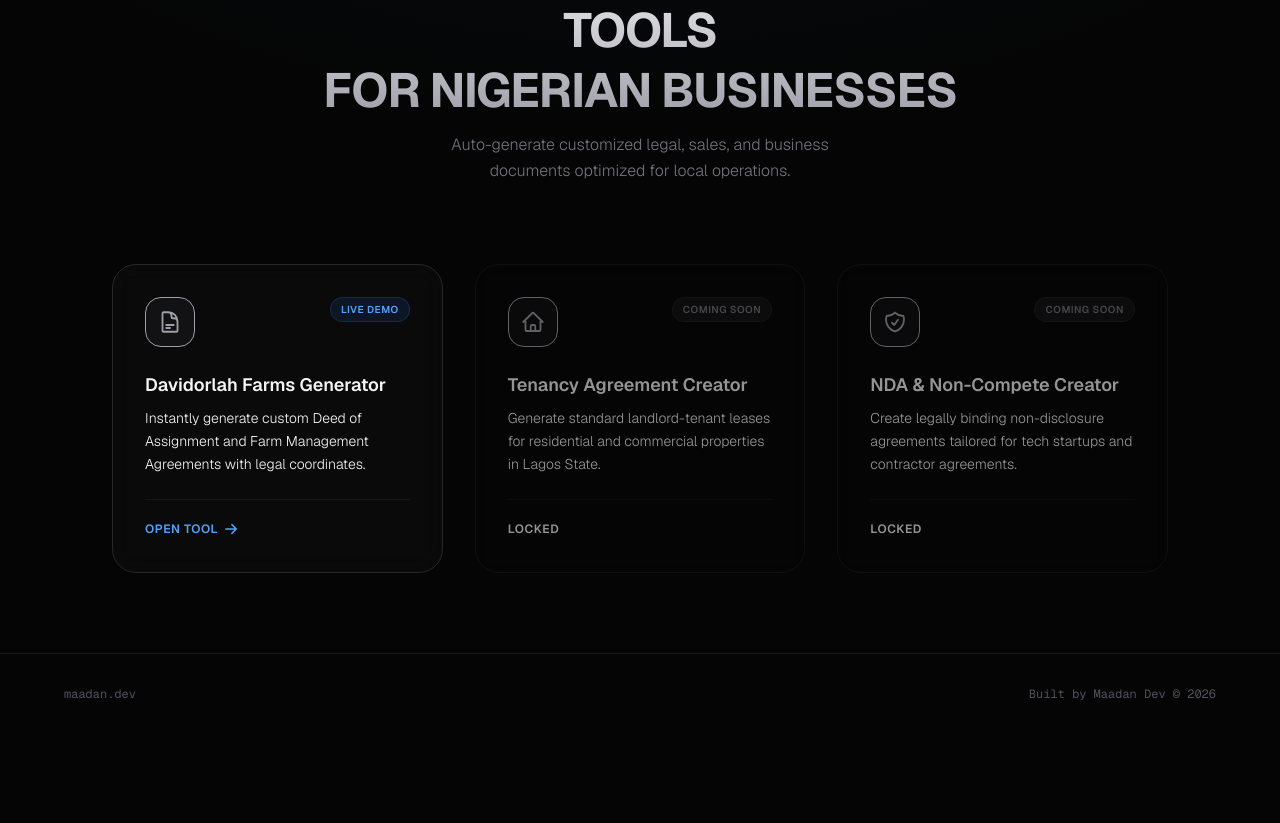
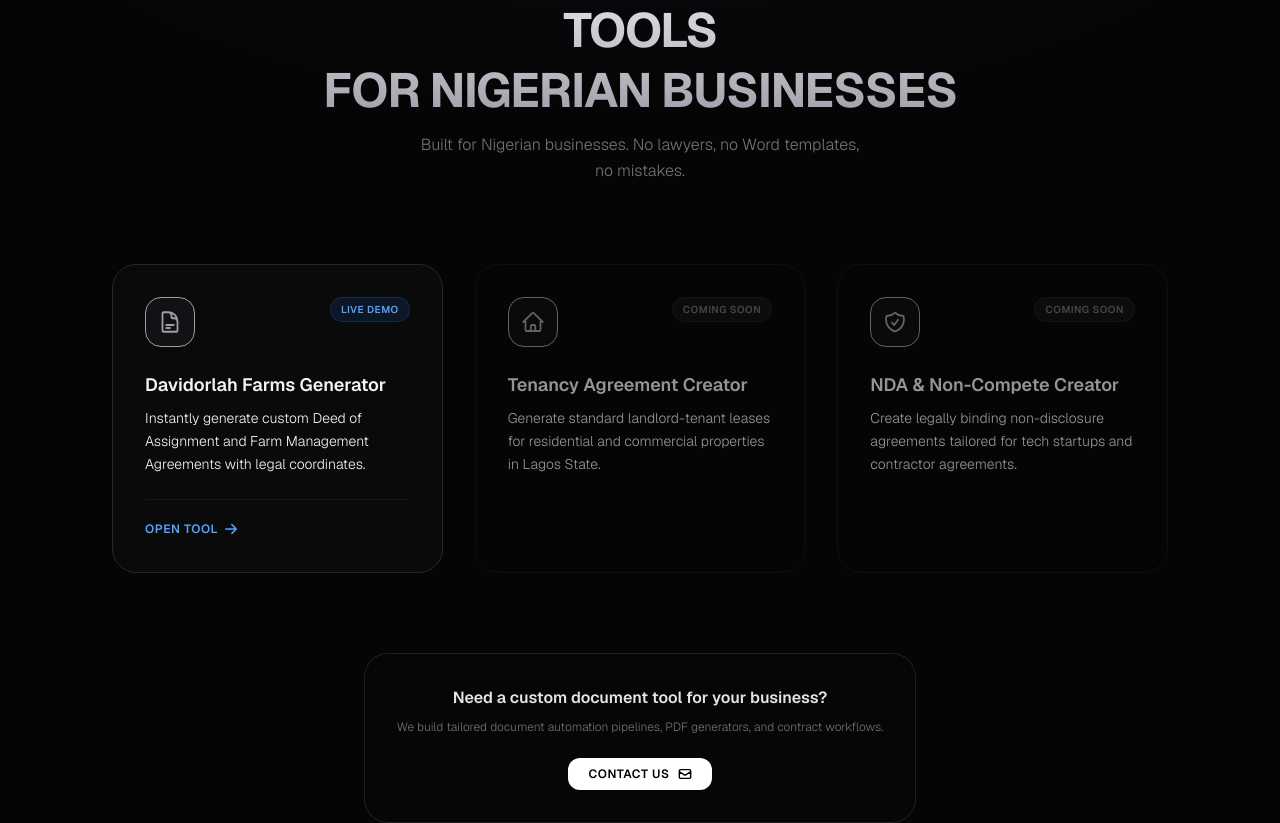
Before and after one commit to maadan-dev/maadan-tools, a Next.js app: page / in a window 1280 px wide. Shown: the part 200-1023 px from the top of the page. Before the commit the page ends 934 px from the top, so only its background shows below. Built offline with nearby package versions, Linux system fonts and the light colour scheme.

Commit message:
design: polish copywriting, simplify coming-soon card layouts, and add business CTA

```diff
--- a/app/page.tsx
+++ b/app/page.tsx
@@ -54,20 +54,16 @@ function ToolCard({ title, description, badge, href, icon }: ToolCardProps) {
         </p>
       </div>
 
-      <div className="mt-auto pt-4 border-t border-zinc-800/40">
-        {isLive && href ? (
+      {isLive && href && (
+        <div className="mt-auto pt-4 border-t border-zinc-800/40">
           <span className="inline-flex items-center gap-1.5 text-xs font-semibold uppercase tracking-wider text-blue-400 group-hover:gap-3 transition-all">
             <span>Open Tool</span>
             <svg className="w-3.5 h-3.5" fill="none" stroke="currentColor" strokeWidth="2.5" viewBox="0 0 24 24">
               <path strokeLinecap="round" strokeLinejoin="round" d="M13.5 4.5 21 12m0 0-7.5 7.5M21 12H3" />
             </svg>
           </span>
-        ) : (
-          <span className="inline-flex items-center gap-1 text-xs font-semibold uppercase tracking-wider text-zinc-550">
-            Locked
-          </span>
-        )}
-      </div>
+        </div>
+      )}
     </CardWrapper>
   );
 }
@@ -96,7 +92,7 @@ export default function Storefront() {
               Document Automation Tools <br /> for Nigerian Businesses
             </h1>
             <p className="text-sm md:text-base text-zinc-500 max-w-md mx-auto font-light leading-relaxed">
-              Auto-generate customized legal, sales, and business documents optimized for local operations.
+              Built for Nigerian businesses. No lawyers, no Word templates, no mistakes.
             </p>
           </div>
         </header>
@@ -135,6 +131,21 @@ export default function Storefront() {
             }
           />
         </main>
+
+        {/* Business CTA Section */}
+        <section className="mt-20 text-center bg-zinc-900/10 border border-zinc-800/80 p-8 rounded-3xl max-w-xl mx-auto backdrop-blur-sm relative z-10 hover:border-zinc-700 transition-colors">
+          <h3 className="font-semibold text-base text-zinc-200 mb-2">Need a custom document tool for your business?</h3>
+          <p className="text-xs text-zinc-500 mb-5 font-light leading-relaxed">We build tailored document automation pipelines, PDF generators, and contract workflows.</p>
+          <a
+            href="mailto:abdulyekeenmaadan@gmail.com?subject=Custom Document Tool Inquiry"
+            className="inline-flex items-center gap-2 px-5 py-2 rounded-xl bg-white text-black text-xs font-semibold uppercase tracking-wider hover:bg-zinc-200 transition-all duration-300"
+          >
+            <span>Contact Us</span>
+            <svg className="w-3.5 h-3.5" fill="none" stroke="currentColor" strokeWidth="2.5" viewBox="0 0 24 24">
+              <path strokeLinecap="round" strokeLinejoin="round" d="M21.75 6.75v10.5a2.25 2.25 0 0 1-2.25 2.25h-15a2.25 2.25 0 0 1-2.25-2.25V6.75m19.5 0A2.25 2.25 0 0 0 19.5 4.5h-15a2.25 2.25 0 0 0-2.25 2.25m19.5 0v.243a2.25 2.25 0 0 1-1.07 1.916l-7.5 4.615a2.25 2.25 0 0 1-2.36 0L3.32 8.91a2.25 2.25 0 0 1-1.07-1.916V6.75" />
+            </svg>
+          </a>
+        </section>
       </div>
 
       {/* Footer */}
```
